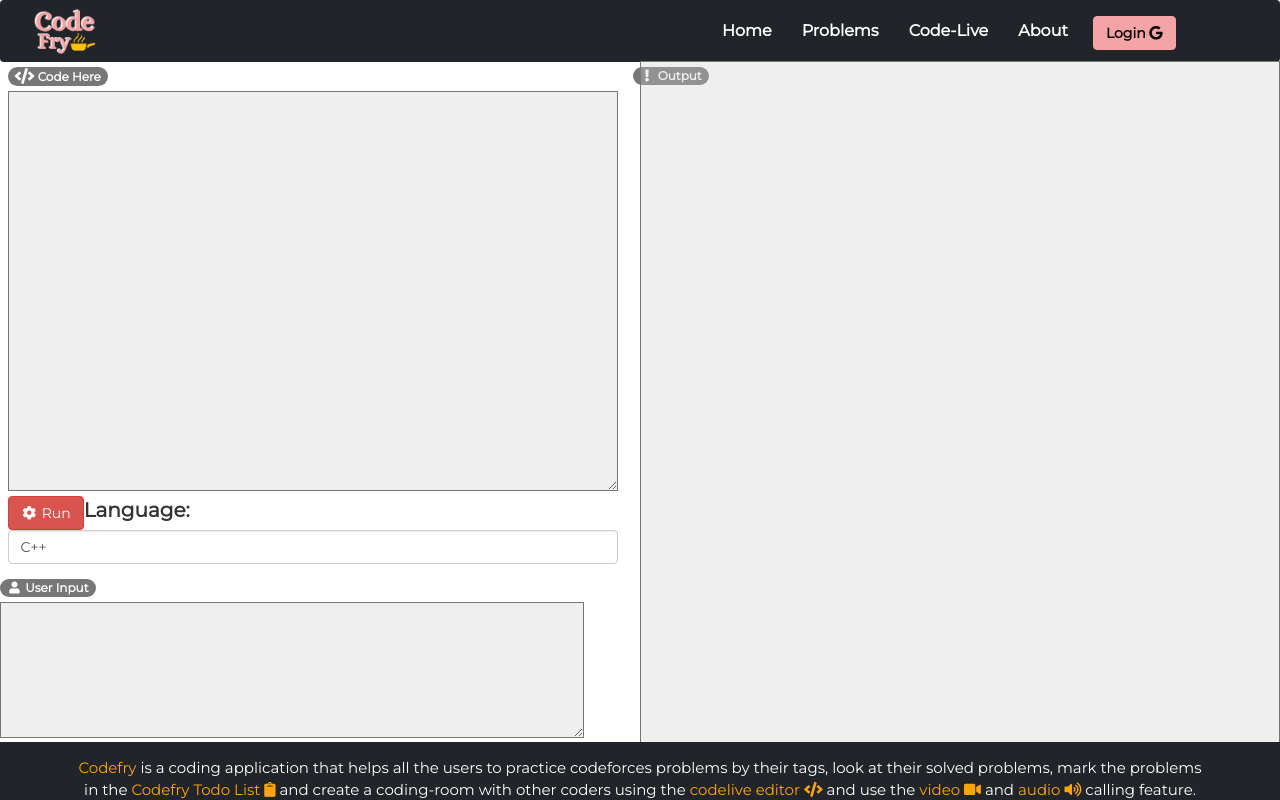
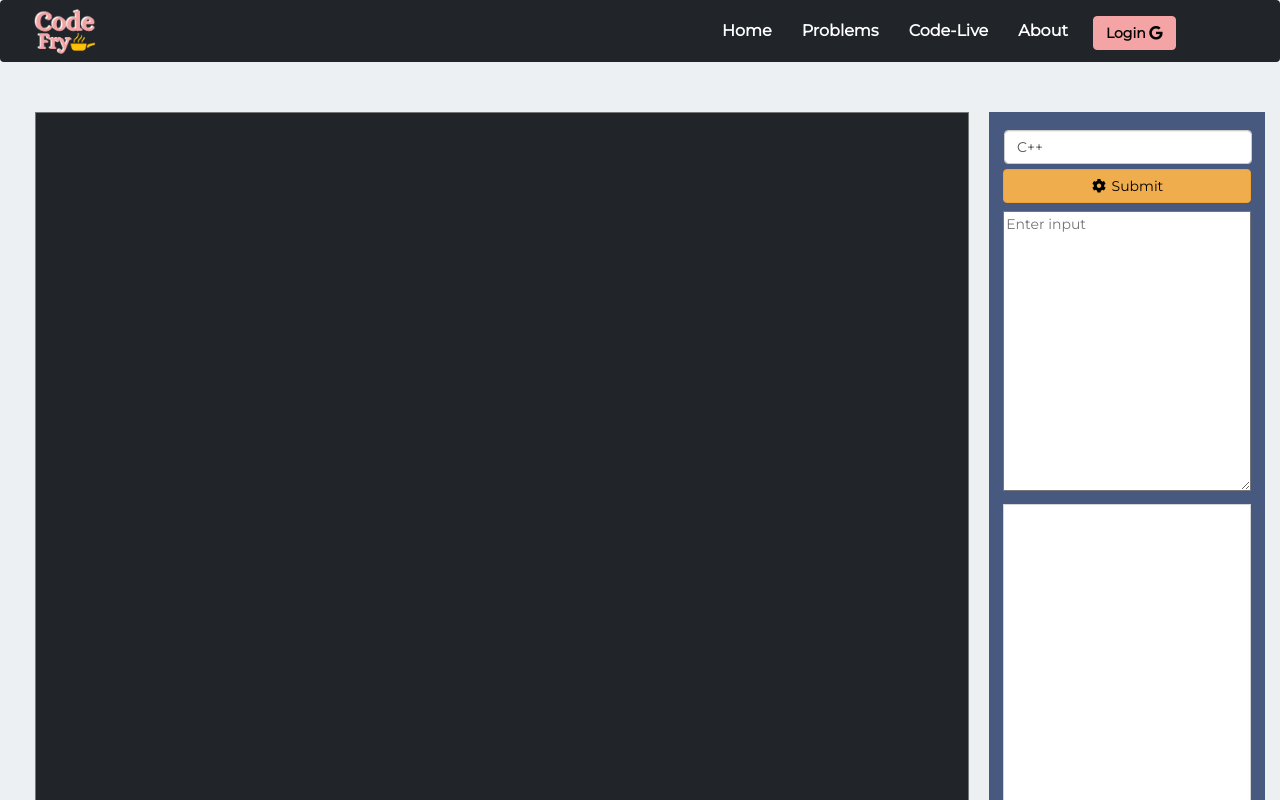
Before and after one commit to lavishabhambri/CodeFry, a React (Create React App) app in the folder codefry/: page /codelive in a window 1280 px wide. Shown: the top 800 px of the page. Built offline with nearby package versions, Linux system fonts and the light colour scheme; a web font is replaced by a local one.

Commit message:
Styles added to code Editor

```diff
--- a/codefry/src/components/Editor/editor.css
+++ b/codefry/src/components/Editor/editor.css
@@ -1,33 +1,48 @@
-.language {
-    display: inline;
+.editor-page{
+  background-color:#ECF0F3;
 }
-  .heading {
-    font-size: 20px;
+
+#container{
+  min-height: 120vh;
+  display: flex;
 }
-  #source {
-    width: 100% !important;
-    background: #cccccc52;
-    height: 50vh;
-    font-size: 15px;
-    resize: vertical;
+
+.left{
+  width: 85%;
+  margin: 50px 20px;
 }
-  #input {
-    background: #cccccc52;
-    width: 45.6%;
-    height: 17vh;
-    resize: vertical;
-    font-size: 17px;
+
+.right{
+  width: 25%;
+  margin: 50px 0px;
+  background-color: #47597E;
+  float: right;
+  text-align: center;
+  padding: 0.6%;
 }
-  #output {
-    background: #cccccc52;
-    width: 50%;
+
+#source{
+  width: 100%;
   height: 100%;
-    position: fixed;
-    top: 7.6%;
-    font-size: 18px;
-    right: 0;
-    resize: none;
+  background-color: #212529;
+  color: #fff;
+  font-weight: bold;
+  caret-color: magenta;
+  padding: 1%;
 }
-  .language {
-    width: 150px;
+
+#input{
+  background-color: white;
+  width: 95%;
+  height: 35vh;
+  margin-bottom: 8px;
+  padding: 1%;
 }
+
+#output{
+  background-color: white;
+  width: 95%;
+  height: 45vh;
+  margin-bottom: 8px;
+  padding: 1%;
+}
--- a/codefry/src/components/Editor/editor.jsx
+++ b/codefry/src/components/Editor/editor.jsx
@@ -1,5 +1,6 @@
 import React, { Component } from "react";
 import "./editor.css";
+import 'bootstrap/dist/css/bootstrap.min.css';
 require('dotenv').config()
 
 export default class Editor extends Component {
@@ -110,14 +111,10 @@ export default class Editor extends Component {
   render() {
 
     return (
-      <>
-        <div className="row container-fluid">
-          <div className="col-6 ml-4 ">
-            <label htmlFor="solution ">
-              <span className="badge badge-info heading mt-2 ">
-                <i className="fas fa-code fa-fw fa-lg"></i> Code Here
-              </span>
-            </label>
+      <div className="container-fluid editor-page">
+        <div id="container">
+          <div className="left">
+          <label htmlFor="solution "></label>
                   <textarea
                     required
                     name="solution"
@@ -126,48 +123,43 @@ export default class Editor extends Component {
                     className=" source"
                     value={this.state.input}
                   ></textarea>
+          </div>
 
-            <button
-              type="submit"
-              className="btn btn-danger ml-2 mr-2 "
-              onClick={this.submit}
-            >
-              <i className="fas fa-cog fa-fw"></i> Run
-            </button>
-
-            <label htmlFor="tags" className="mr-1">
-              <b className="heading">Language:</b>
-            </label>
+          <div className="right">
+            <div className="upper">
                   <select
                     value={this.state.language_id}
                     onChange={this.language}
                     id="tags"
-              className="form-control form-inline mb-2 language"
+                    className="form-control form-inline mb-2 language-selector"
+                    style={{width:"95%", marginLeft:"8px", marginTop:"10px"}}
                   >
                     <option value="54">C++</option>
                     <option value="50">C</option>
                     <option value="62">Java</option>
                     <option value="71">Python</option>
                   </select>
+                  <button
+                    type="submit"
+                    className="btn btn-warning submit-button "
+                    onClick={this.submit}
+                    style={{marginBottom:"8px", width:"95%",color:"#000"}}
+                  >
+                    <i className="fas fa-cog fa-fw"></i> Submit
+                  </button>
             </div>
-          <div className="col-5">
+
+            <div className="lower">
+
+              <textarea id="input" onChange={this.userInput} placeholder="Enter input">
+              </textarea>
               <div>
-              <span className="badge badge-info heading my-2 ">
-                <i className="fas fa-exclamation fa-fw fa-md"></i> Output
-              </span>
-              <textarea id="output"></textarea>
+                <textarea id="output" disabled></textarea>
               </div>
             </div>
           </div>
-
-        <div className="mt-2 ml-5">
-          <span className="badge badge-primary heading my-2 ">
-            <i className="fas fa-user fa-fw fa-md"></i> User Input
-          </span>
-          <br />
-          <textarea id="input" onChange={this.userInput}></textarea>
         </div>
-      </>
+      </div>
     );
   }
 }
```
Lines whose indentation alone changed are shown as unchanged.
